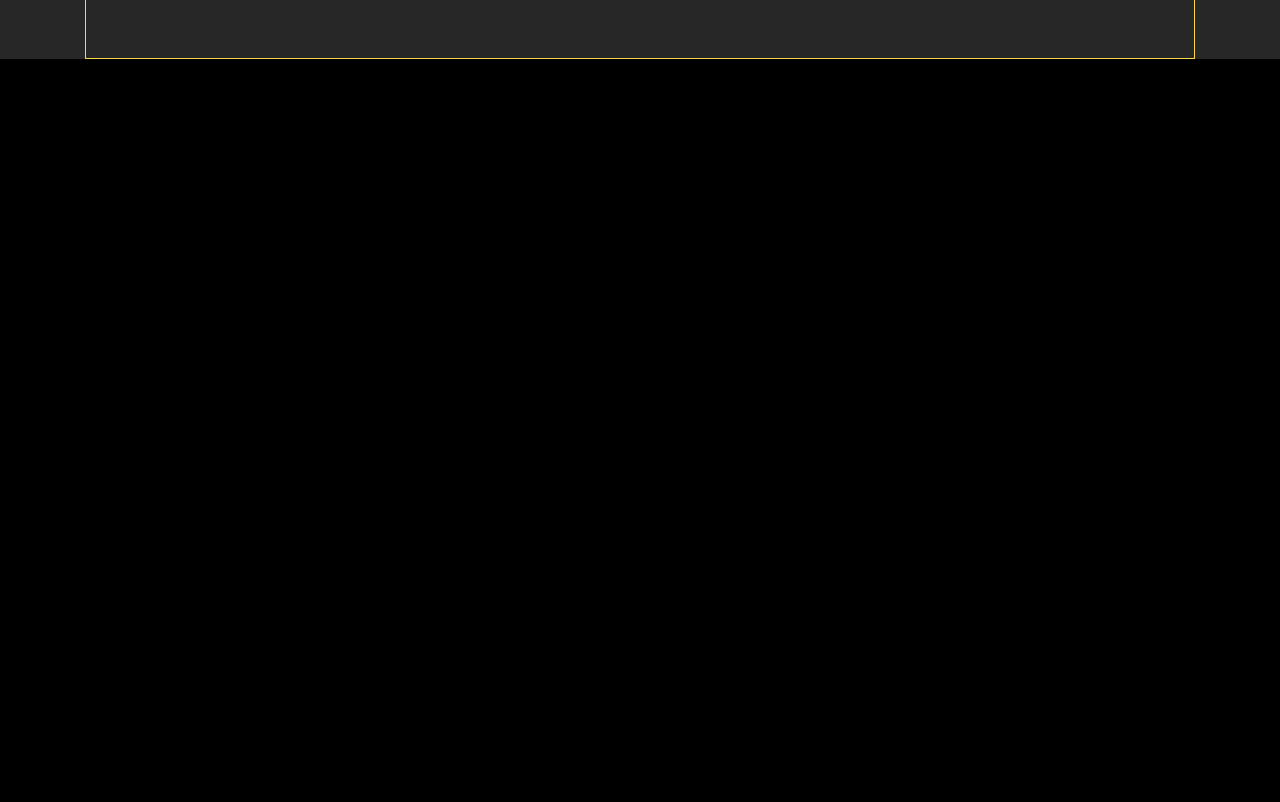
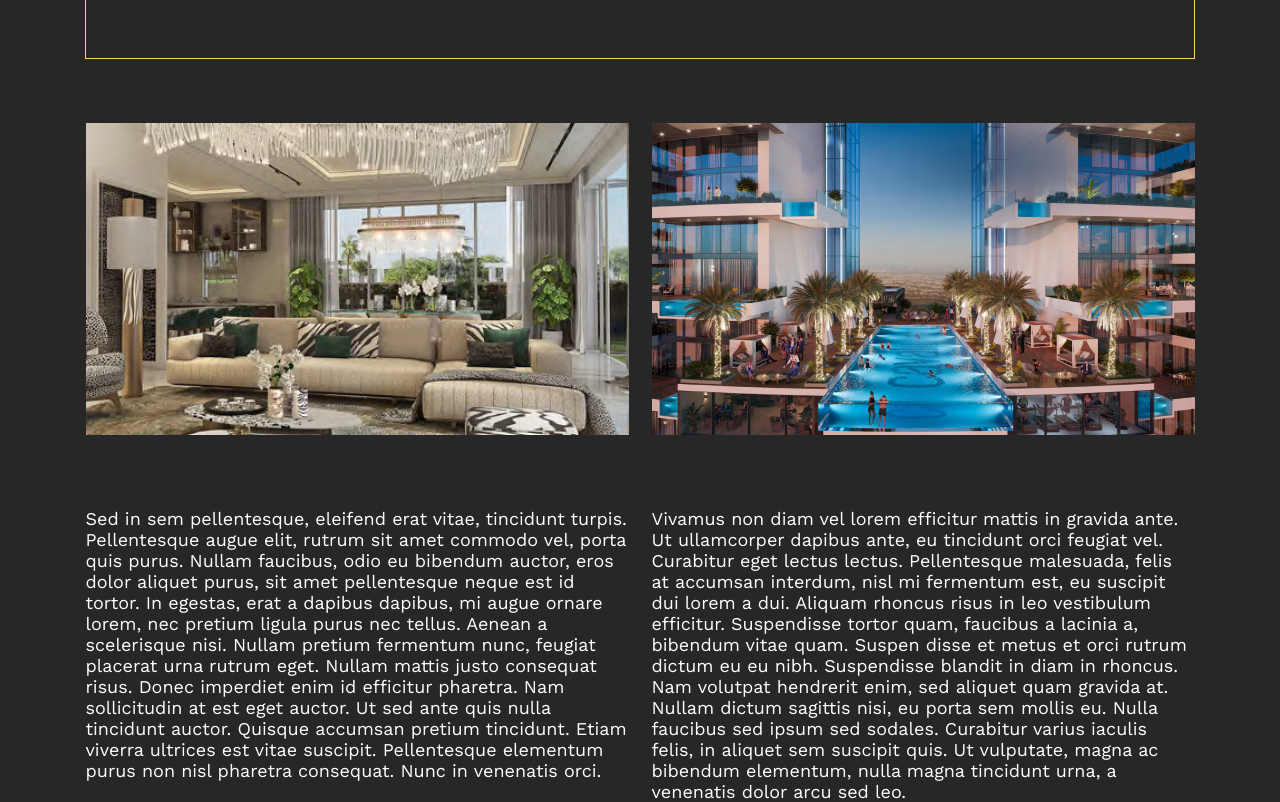
Before and after one commit to ThunderFlight/R_dubai_reality, a React (Vite) app: page / in a window 1280 px wide. Shown: the part 1720-2522 px from the top of the page. Before the commit the page ends 1779 px from the top, so only its background shows below. Built offline with nearby package versions, Linux system fonts and the light colour scheme.

Commit message:
homeAppartaments

```diff
--- /dev/null
+++ b/src/components/Home/HomeAppartaments/HomeAppartaments.jsx
@@ -0,0 +1,43 @@
+import appartament1 from '../../../images/homeAppartaments1.jpg';
+import appartament2 from '../../../images/homeAppartaments2.jpg';
+import { Container } from '../../common/Container/Container';
+import styles from './HomeAppartaments.module.scss';
+
+export const HomeAppartaments = () => {
+  return (
+    <section className={styles.appartaments}>
+      <Container className={styles.container}>
+        <div className={styles.container__firstAppartaments}>
+          <img src={appartament1} />
+          <p>
+            Sed in sem pellentesque, eleifend erat vitae, tincidunt turpis. Pellentesque augue elit,
+            rutrum sit amet commodo vel, porta quis purus. Nullam faucibus, odio eu bibendum auctor,
+            eros dolor aliquet purus, sit amet pellentesque neque est id tortor. In egestas, erat a
+            dapibus dapibus, mi augue ornare lorem, nec pretium ligula purus nec tellus. Aenean a
+            scelerisque nisi. Nullam pretium fermentum nunc, feugiat placerat urna rutrum eget.
+            Nullam mattis justo consequat risus. Donec imperdiet enim id efficitur pharetra. Nam
+            sollicitudin at est eget auctor. Ut sed ante quis nulla tincidunt auctor. Quisque
+            accumsan pretium tincidunt. Etiam viverra ultrices est vitae suscipit. Pellentesque
+            elementum purus non nisl pharetra consequat. Nunc in venenatis orci.
+          </p>
+        </div>
+
+        <div className={styles.container__secondAppartaments}>
+          <img src={appartament2} />
+          <p>
+            Vivamus non diam vel lorem efficitur mattis in gravida ante. Ut ullamcorper dapibus
+            ante, eu tincidunt orci feugiat vel. Curabitur eget lectus lectus. Pellentesque
+            malesuada, felis at accumsan interdum, nisl mi fermentum est, eu suscipit dui lorem a
+            dui. Aliquam rhoncus risus in leo vestibulum efficitur. Suspendisse tortor quam,
+            faucibus a lacinia a, bibendum vitae quam. Suspen disse et metus et orci rutrum dictum
+            eu eu nibh. Suspendisse blandit in diam in rhoncus. Nam volutpat hendrerit enim, sed
+            aliquet quam gravida at. Nullam dictum sagittis nisi, eu porta sem mollis eu. Nulla
+            faucibus sed ipsum sed sodales. Curabitur varius iaculis felis, in aliquet sem suscipit
+            quis. Ut vulputate, magna ac bibendum elementum, nulla magna tincidunt urna, a venenatis
+            dolor arcu sed leo.
+          </p>
+        </div>
+      </Container>
+    </section>
+  );
+};
--- /dev/null
+++ b/src/components/Home/HomeAppartaments/HomeAppartaments.module.scss
@@ -0,0 +1,106 @@
+@import 'main';
+.container {
+  @include media($SCREEN_IPHONE_5) {
+    @include flex-col(center);
+  }
+
+  @include media($SCREEN_TABLET) {
+    @include flex-row(center);
+  }
+
+  @include media($SCREEN_DESKTOP) {
+    @include flex-row(center);
+  }
+
+  &__firstAppartaments {
+    @include media($SCREEN_IPHONE_5) {
+      margin-right: 0px;
+    }
+
+    @include media($SCREEN_TABLET) {
+      margin-right: 30px;
+    }
+
+    @include media($SCREEN_DESKTOP) {
+      margin-right: 23px;
+    }
+
+    img {
+      @include media($SCREEN_IPHONE_5) {
+        width: 280px;
+        height: 193px;
+        margin-bottom: 20px;
+      }
+      @include media($SCREEN_TABLET) {
+        width: 328px;
+        height: 194px;
+        margin-bottom: 30px;
+      }
+
+      @include media($SCREEN_DESKTOP) {
+        width: 543px;
+        height: 312px;
+        margin-bottom: 70px;
+      }
+    }
+
+    p {
+      @include media($SCREEN_IPHONE_5) {
+        width: 280px;
+        @include text(14px, 400, $WHITE);
+      }
+      @include media($SCREEN_TABLET) {
+        width: 328px;
+        @include text(14px, 400, $WHITE);
+      }
+      @include media($SCREEN_DESKTOP) {
+        width: 543px;
+        @include text(18px, 400, $WHITE);
+      }
+    }
+  }
+
+  &__secondAppartaments {
+    img {
+      @include media($SCREEN_IPHONE_5) {
+        width: 280px;
+        height: 193px;
+        margin-bottom: 20px;
+      }
+      @include media($SCREEN_TABLET) {
+        width: 328px;
+        height: 194px;
+        margin-bottom: 30px;
+      }
+
+      @include media($SCREEN_DESKTOP) {
+        width: 543px;
+        height: 312px;
+        margin-bottom: 70px;
+      }
+    }
+
+    p {
+      @include media($SCREEN_IPHONE_5) {
+        width: 280px;
+        @include text(14px, 400, $WHITE);
+      }
+      @include media($SCREEN_TABLET) {
+        width: 328px;
+        @include text(14px, 400, $WHITE);
+      }
+      @include media($SCREEN_DESKTOP) {
+        width: 543px;
+        @include text(18px, 400, $WHITE);
+      }
+    }
+  }
+}
+
+.appartaments {
+  width: 100%;
+
+  @include flex(center);
+
+  background-color: $GRAY;
+}
--- /dev/null
+++ b/src/components/Home/HomeAppartaments/index.js
@@ -0,0 +1 @@
+export * from './HomeAppartaments';
--- a/src/components/Home/HomeOurExpertise/index.js
+++ b/src/components/Home/HomeOurExpertise/index.js
@@ -1 +1 @@
-export *from'./HomeOurExpertise'
+export * from './HomeOurExpertise';
--- a/src/components/Home/HomeQuote/HomeQuote.module.scss
+++ b/src/components/Home/HomeQuote/HomeQuote.module.scss
@@ -16,5 +16,6 @@
 }
 
 .container {
+  margin-bottom: 64px;
   border: 1px solid $YELLOW;
 }
--- a/src/components/common/Container/Container.module.scss
+++ b/src/components/common/Container/Container.module.scss
@@ -1,9 +1,20 @@
 @import 'main';
 
 .container {
-  width: 100%;
-  max-width: 1110px;
-  padding: 0 16px;
+  @include media($SCREEN_IPHONE_5) {
+    max-width: 1110px;
+    padding: 0 16px;
+  }
+  @include media($SCREEN_TABLET) {
+    width: 100%;
+    max-width: 1110px;
+    padding: 0 16px;
+  }
+  @include media($SCREEN_DESKTOP) {
+    width: 100%;
+    max-width: 1110px;
+    padding: 0 16px;
+  }
   @include media($SCREEN_TABLET) {
     padding-left: 35px;
     padding-right: 35px;
--- a/src/pages/Home.jsx
+++ b/src/pages/Home.jsx
@@ -1,13 +1,12 @@
 import { HomeOurExpertise, HomeQuote, HomeVideo } from '../components/Home';
-
+import { HomeAppartaments } from '../components/Home/HomeAppartaments';
 export const Home = () => {
   return (
     <>
       <HomeOurExpertise />
-
       <HomeVideo />
-
       <HomeQuote />
+      <HomeAppartaments />
     </>
   );
 };
```
Also changed, not shown: src/images/homeAppartaments1.jpg (added), src/images/homeAppartaments2.jpg (added).
